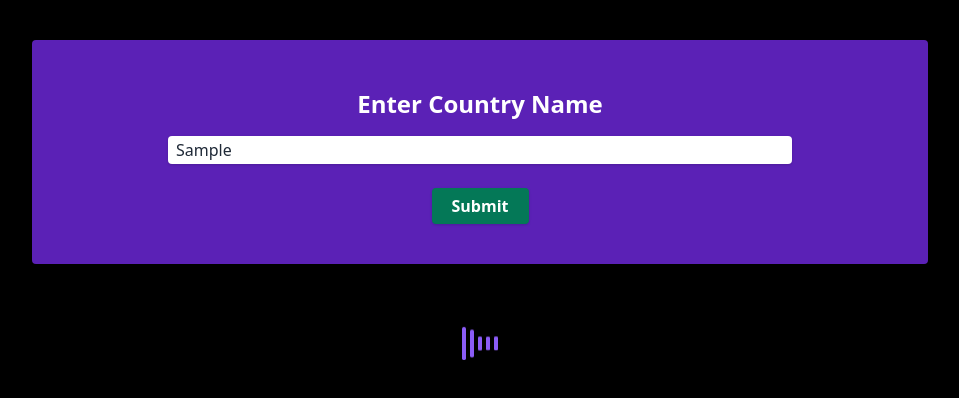
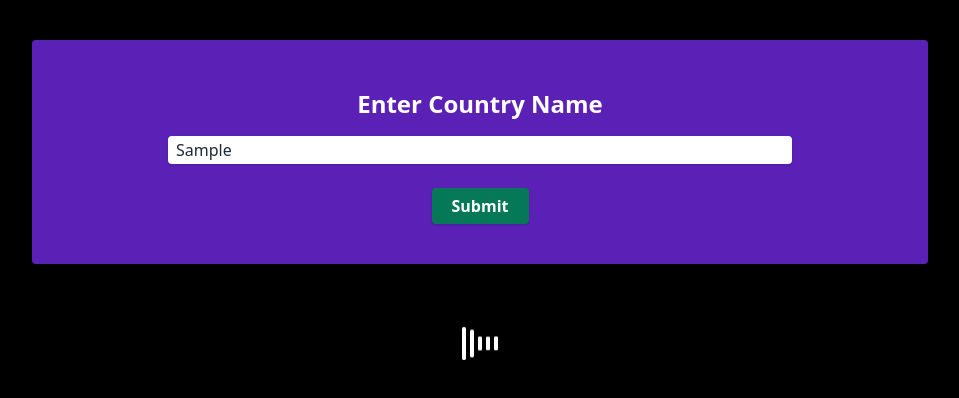
Before and after one commit to HariKrishna-28/WeatherApp, a React (Create React App) app in the folder client/: page / in a window 1280 px wide. Both pictures are taken after typing "Sample" into the empty fields and a click on the button "Submit". Shown: the top 398 px of the page, without its empty margins (160-1119 px from the left). Built offline with nearby package versions, Linux system fonts and the light colour scheme; no server answers.

Commit message:
changed loading animations

```diff
--- a/client/src/FormInfo.jsx
+++ b/client/src/FormInfo.jsx
@@ -105,7 +105,7 @@ const FormInfo = () => {
 
             <div className="flex justify-center align-center">
 
-                {loadAni && loading ? <ScaleLoader color="rgba(139, 92, 246)" className="mt-5" /> :
+                {loadAni && loading ? <ScaleLoader color="white" className="mt-5" /> :
                     !loading ? (<h1 className="text-center">Enter the location in the box to know the weather</h1>) :
                         loading &&
                         (
```
